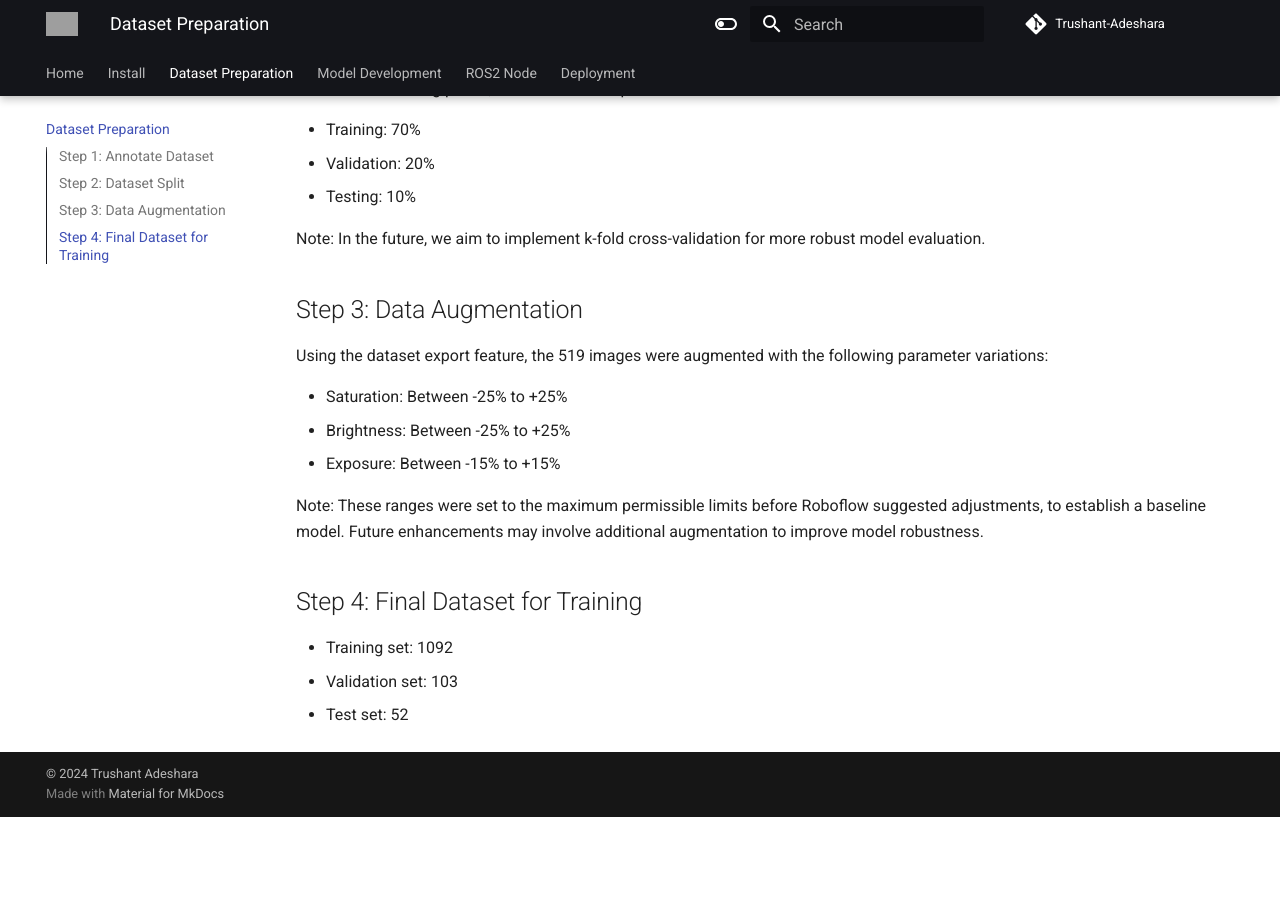
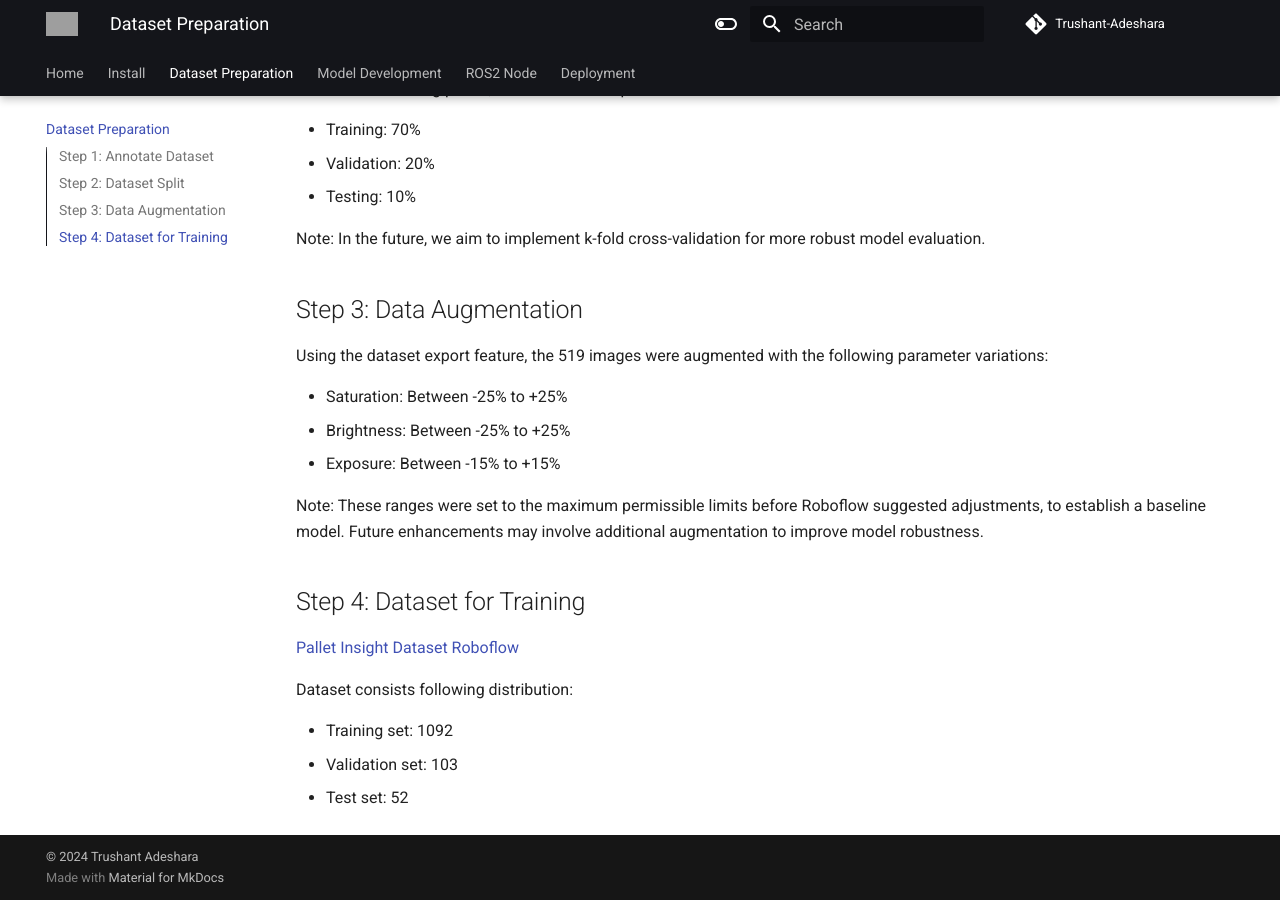
Before and after one commit to trushant05/pallet_insight_ros2, an MkDocs documentation site: the page built from docs/data.md, in a window 1280 px wide and 900 px high, scrolled down 843 px. Built offline with MkDocs 1.6.1 and Material for MkDocs 9.7.7, drawn with Linux system fonts in a browser that asks for light colours; before the commit the page ends 1660 px from its top, so only the background shows below that; grey boxes are pictures that could not be loaded.

Commit message:
add Roboflow link to the dataset

```diff
--- a/docs/data.md
+++ b/docs/data.md
@@ -31,7 +31,11 @@ Using the dataset export feature, the 519 images were augmented with the followi
 Note: These ranges were set to the maximum permissible limits before Roboflow suggested adjustments, to establish a baseline model. Future enhancements may involve additional augmentation to improve model robustness.
 
 
-## Step 4: Final Dataset for Training
+## Step 4: Dataset for Training
+
+[Pallet Insight Dataset Roboflow](https://universe.roboflow.com/experimental-ksz9k/pallet-insight)
+
+Dataset consists following distribution:
 
 - Training set: 1092
 - Validation set: 103
```
